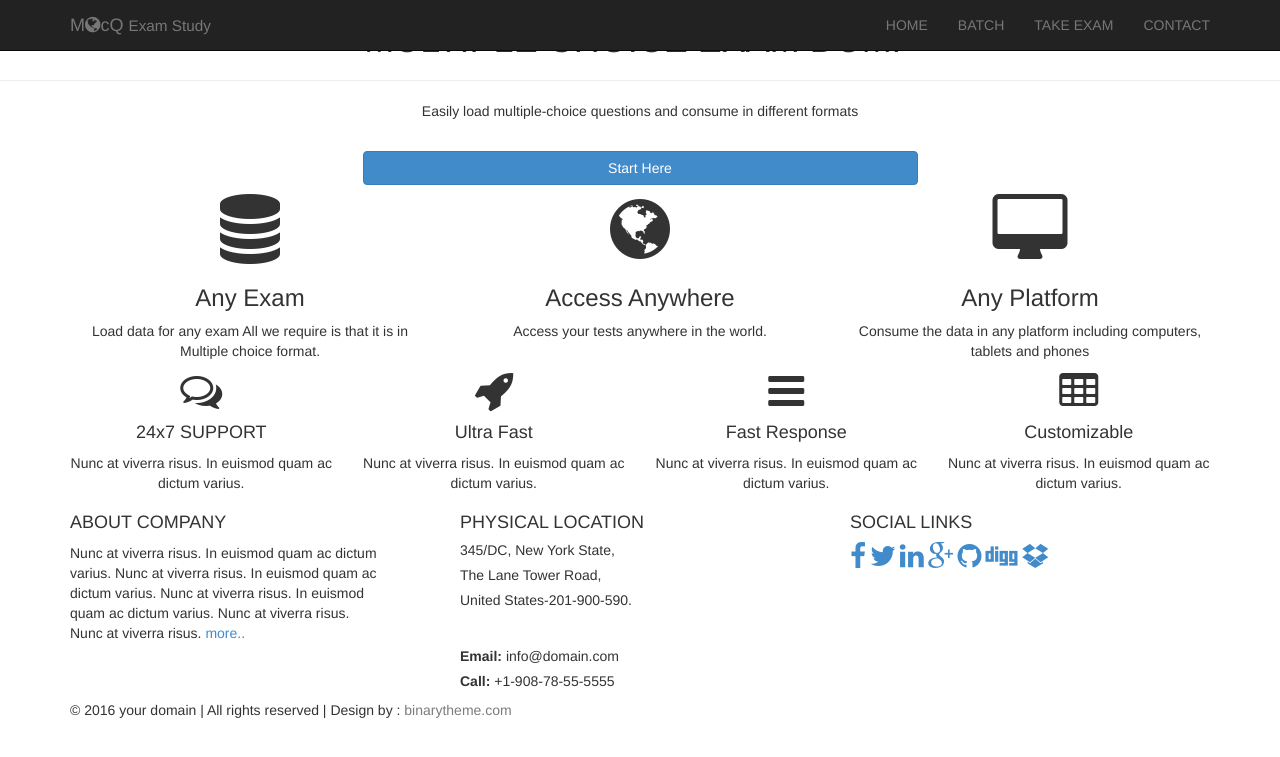
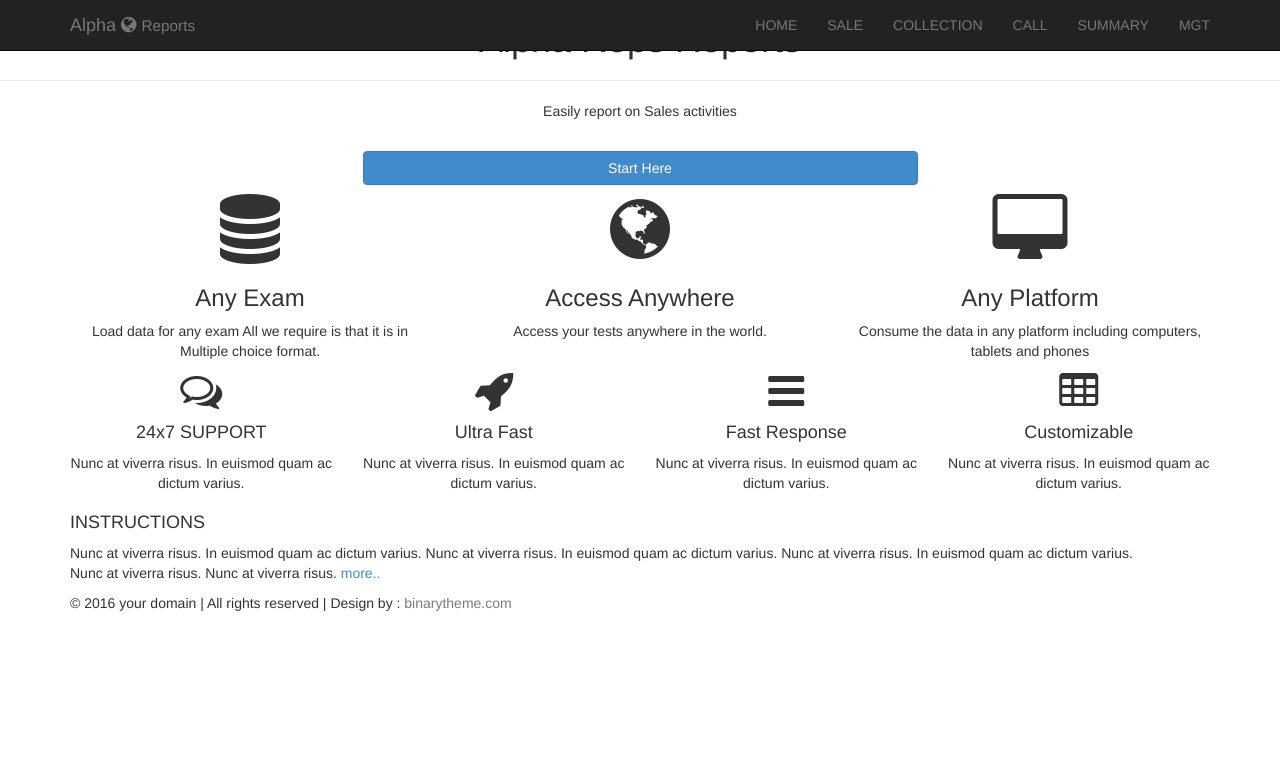
Before and after one commit to boyombo/pharmrep, a Django app: page / in a window 1280 px wide. Shown: the top 757 px of the page. Run offline with Django 3.2, Linux system fonts and the light colour scheme; some libraries are stand-ins or nearby versions.

Commit message:
working on frontend

```diff
--- a/pharmrep/pharmrep/urls.py
+++ b/pharmrep/pharmrep/urls.py
@@ -13,13 +13,15 @@ Including another URLconf
     1. Import the include() function: from django.conf.urls import url, include
     2. Add a URL to urlpatterns:  url(r'^blog/', include('blog.urls'))
 """
-from django.conf.urls import url
+from django.conf.urls import url, include
 from django.contrib import admin
 from django.views.generic import TemplateView
 
 urlpatterns = [
     url(r'^admin/', admin.site.urls),
     url(r'^$', TemplateView.as_view(template_name='home.html'), name='home'),
+    url(r'product/', include('product.urls')),
+
 ]
 
 admin.site.site_header = 'Pharmacy Reps admin'
--- /dev/null
+++ b/pharmrep/product/urls.py
@@ -0,0 +1,8 @@
+from django.conf.urls import url
+
+from product import views
+
+
+urlpatterns = [
+    url(r'sale/$', views.sale, name='product_sale'),
+]
--- a/pharmrep/templates/base.html
+++ b/pharmrep/templates/base.html
@@ -41,15 +41,17 @@
                     <span class="icon-bar"></span>
                     <span class="icon-bar"></span>
                 </button>
-                <a class="navbar-brand" href="#" ><strong style=""></strong> M<i class="fa fa-globe"></i>cQ <small >Exam Study</small></a>
+                <a class="navbar-brand" href="#" ><strong style=""></strong> Alpha <i class="fa fa-globe"></i> <small >Reports</small></a>
             </div>
             <div class="navbar-collapse collapse move-me">
                 <ul class="nav navbar-nav navbar-right set-links">
                   {% block navigation %}
                   <li><a id="home-menu" href="{% url 'home' %}" class="active-menu-item">HOME</a></li>
-                  <li><a id="batch-menu" href="{% url 'home' %}">BATCH</a></li>
-                  <li><a id="exam-menu" href="{% url 'home' %}">TAKE EXAM</a></li>
-                     <li><a id="contact-menu" href="">CONTACT</a></li>
+                  <li><a id="batch-menu" href="{% url 'home' %}">SALE</a></li>
+                  <li><a id="exam-menu" href="{% url 'home' %}">COLLECTION</a></li>
+                  <li><a id="exam-menu" href="{% url 'home' %}">CALL</a></li>
+                  <li><a id="exam-menu" href="{% url 'home' %}">SUMMARY</a></li>
+                     <li><a id="contact-menu" href="">MGT</a></li>
                   {% endblock navigation %}
                 </ul>
             </div>
@@ -60,9 +62,9 @@
     {% block start %}
     <section id="home-sec">
         <div class="overlay text-center">
-            <h1>MULTIPLE CHOICE EXAM DUMP</h1>
+            <h1>Alpha Reps Reports</h1>
             <hr class="hr-set"/>
-            <p>Easily load multiple-choice questions and consume in different formats</p>
+            <p>Easily report on Sales activities</p>
         </div>
     </section>
     {% endblock start %}
@@ -261,8 +263,8 @@
     <section id="footer-sec" >
         <div class="container">
             <div class="row">
-<div class="col-md-4">
-   <h4>ABOUT COMPANY</h4>
+<div class="col-md-12">
+   <h4>INSTRUCTIONS</h4>
     <p style="padding-right:50px;">
         Nunc at viverra risus.
         In euismod quam ac dictum varius.
@@ -274,32 +276,6 @@
          Nunc at viverra risus. <a href="about.html">more..</a>
     </p>
 </div>
-                <div class="col-md-4">
-       <h4>PHYSICAL LOCATION </h4>
-                    <h5>345/DC, New York State,</h5>
-                     <h5>The Lane Tower Road,</h5>
-                    <h5>United States-201-900-590.</h5>
-                    <br />
-                    <h5><strong>Email:</strong> info@domain.com</h5>
-                      <h5><strong>Call:</strong> +1-908-78-55-5555</h5>
-
-</div>
-                <div class="col-md-4">
-      <h4>SOCIAL LINKS</h4>
-                    <div class="social-links">
-
-
-                    <a href="#" > <i class="fa fa-facebook fa-2x" ></i></a>
-                         <a href="#" > <i class="fa fa-twitter fa-2x" ></i></a>
-                         <a href="#" > <i class="fa fa-linkedin fa-2x" ></i></a>
-                         <a href="#" > <i class="fa fa-google-plus fa-2x" ></i></a>
-                         <a href="#" > <i class="fa fa-github fa-2x" ></i></a>
-                         <a href="#" > <i class="fa fa-digg fa-2x" ></i></a>
-                         <a href="#" > <i class="fa fa-dropbox fa-2x" ></i></a>
-                   </div>
-
-</div>
-
             </div>
 
         </div>
```
Also changed, not shown: pharmrep/product/forms.py (added, +9 -0 lines), pharmrep/product/views.py (+6 -1 lines), pharmrep/templates/plain.html (added, +19 -0 lines), pharmrep/templates/product/sale.html (added, +87 -0 lines).
